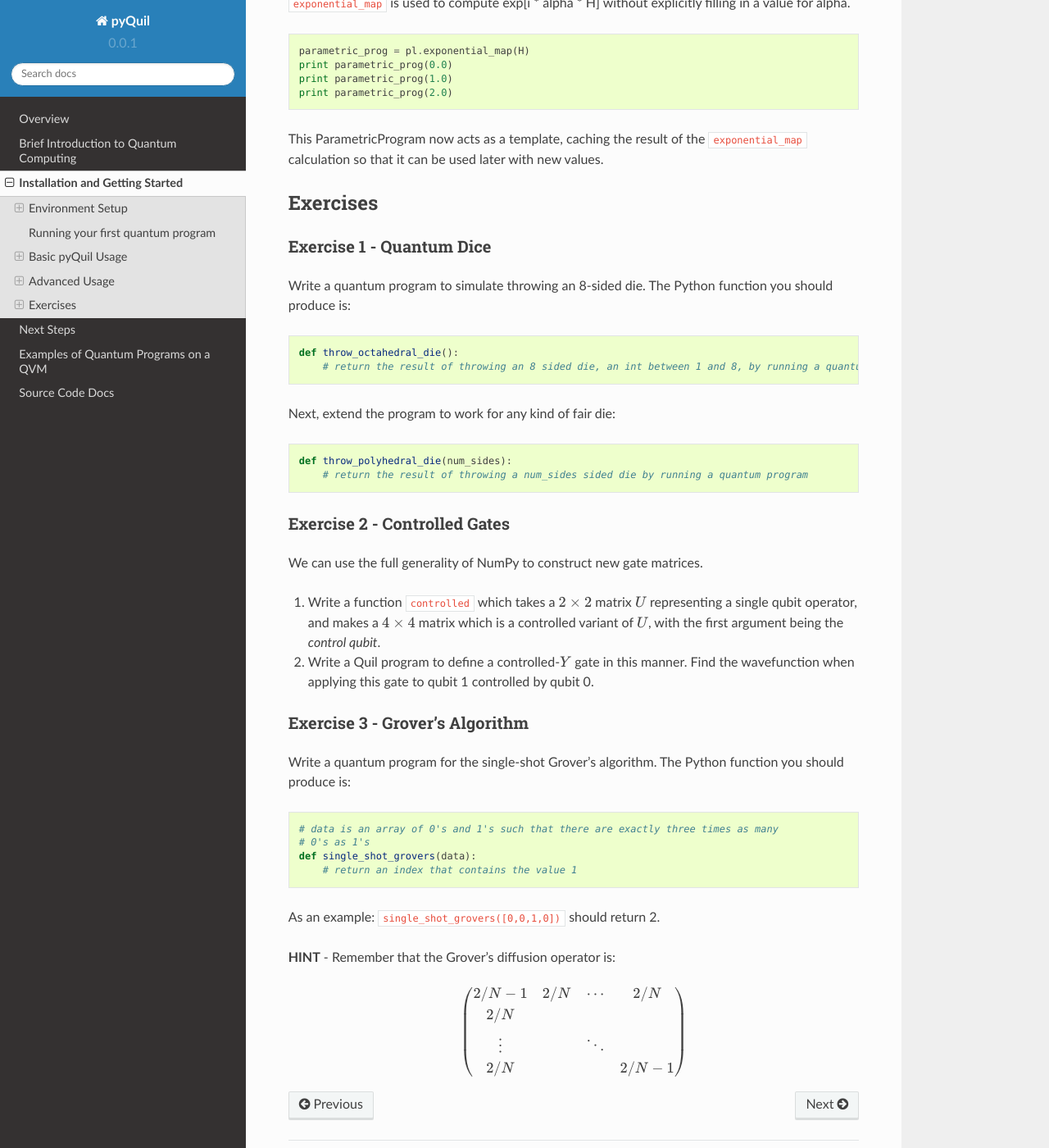
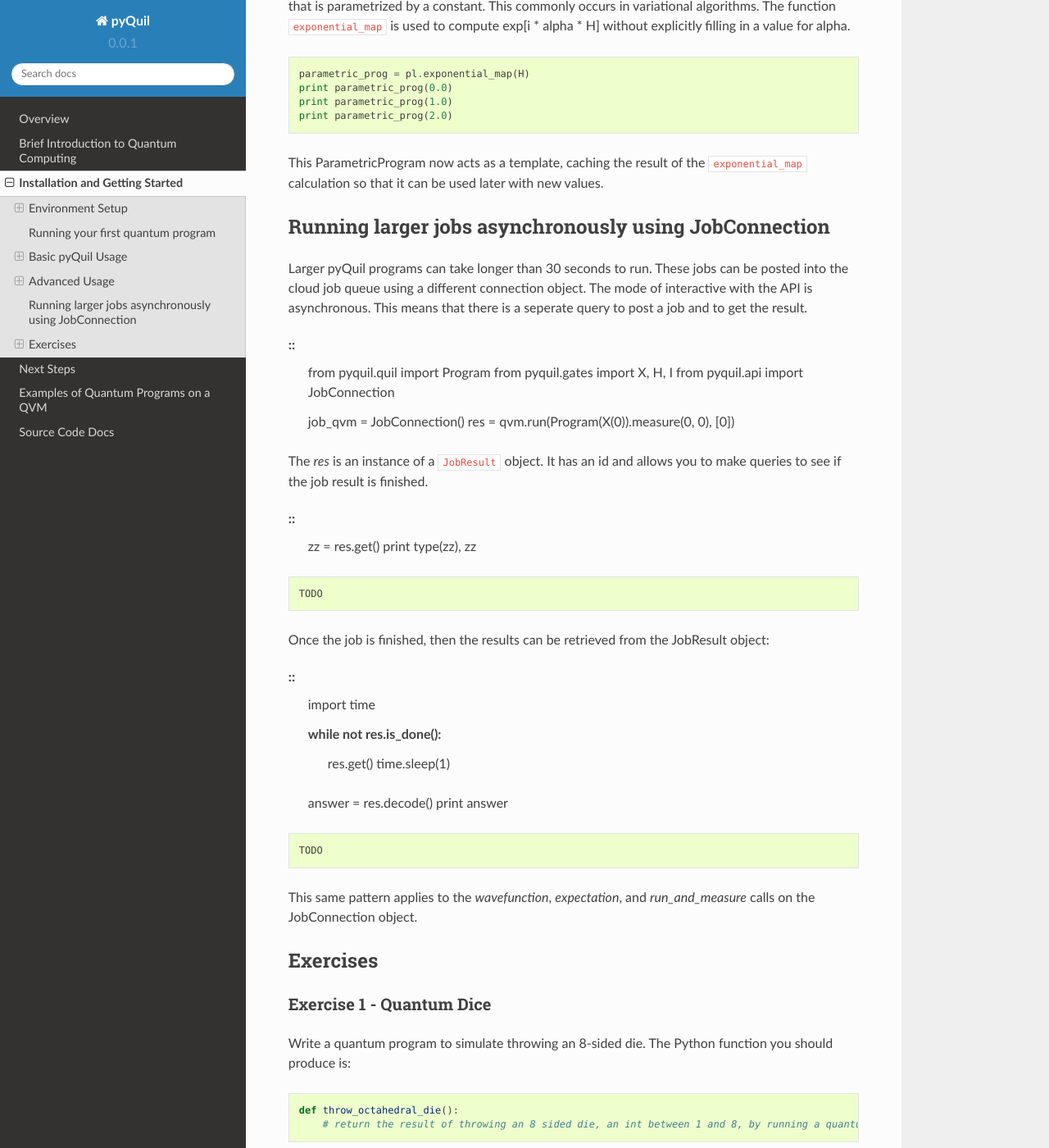
Before and after one commit to rigetti/pyquil, a Sphinx documentation site: the page built from docs/source/getting_started.rst, in a window 1280 px wide and 1400 px high, scrolled down 14792 px. Shown: the whole window at 82% size. Built offline with Sphinx 7.4.7 and the Read the Docs theme 2.0.0, drawn with Linux system fonts in a browser that asks for light colours; some of the changed text lies outside the part shown.

Commit message:
update docs for SyncConnection

```diff
--- a/docs/source/getting_started.rst
+++ b/docs/source/getting_started.rst
@@ -8,9 +8,9 @@
 .. code:: python
 
     import pyquil.quil as pq
-    import pyquil.forest as forest
+    import pyquil.api as api
     from pyquil.gates import *
-    qvm = forest.Connection()
+    qvm = api.SyncConnection()
     p = pq.Program()
     p.inst(H(0), CNOT(0, 1))
         <pyquil.pyquil.Program object at 0x101ebfb50>
@@ -25,13 +25,16 @@
    abstract machine, such as the quantum virtual machine (QVM), or on a
    real quantum processing unit (QPU). More details regarding Quil can be
    found in the `whitepaper <https://arxiv.org/abs/1608.03355>`__.
-2. **QVM**: A Quantum Virtual Machine, which is an implementation of the quantum
-   abstract machine on classical hardware. The QVM lets you use a
+2. **QVM**: A `Quantum Virtual Machine <qvm_overview.html>`_, which is an implementation of the
+   quantum abstract machine on classical hardware. The QVM lets you use a
    regular computer to simulate a small quantum computer. You can access
    the Rigetti QVM running in the cloud with your API key.
    Sign up `here <http://forest.rigetti.com>`_ to get your key.
 3. **pyQuil**: A Python library to help write and run Quil code and
    quantum programs.
+4. **QPUConnection**: pyQuil also includes some a special connection which lets you run experiments
+   on Rigetti's prototype superconducting quantum processors over the cloud.  These experiments are
+   described in more detail `here <qpu.html>`_.
 
 Environment Setup
 -----------------
@@ -147,14 +144,18 @@
 .. code:: python
 
     import pyquil.quil as pq
-    import pyquil.forest as forest
+    import pyquil.api as api
     from pyquil.gates import *
 
-Next, we want to open a connection to the QVM.
+Next, we want to open a connection to the QVM. Forest supports two types of connections through
+pyQuil.  The first is a synchronous connection that immediately runs requested jobs against the QVM.
+This will time out on longer jobs that run for more than 30 seconds. Synchronous connections are good
+for experimenting interactively as they give quick feedback.
 
 .. code:: python
 
-    qvm = forest.Connection()
+    # open a synchronous connection
+    qvm = api.SyncConnection()
 
 Now we can make a program by adding some Quil instruction using the
 ``inst`` method on a ``Program`` object.
@@ -327,10 +328,10 @@
 
 .. code:: python
 
-    seeded_cxn = forest.Connection(random_seed=17)
+    seeded_cxn = api.SyncConnection(random_seed=17)
     print(seeded_cxn.run(pq.Program(H(0)).measure(0, 0), [0], 20))
 
-    seeded_cxn = forest.Connection(random_seed=17)
+    seeded_cxn = api.SyncConnection(random_seed=17)
     # This will give identical output to the above
     print(seeded_cxn.run(pq.Program(H(0)).measure(0, 0), [0], 20))
 
@@ -789,7 +790,7 @@
     # 20% chance of a X gate being applied after gate applications and before measurements.
     gate_noise_probs = [0.2, 0.0, 0.0]
     meas_noise_probs = [0.2, 0.0, 0.0]
-    noisy_qvm = forest.Connection(gate_noise=gate_noise_probs, measurement_noise=meas_noise_probs)
+    noisy_qvm = api.SyncConnection(gate_noise=gate_noise_probs, measurement_noise=meas_noise_probs)
 
 We can test this by applying an :math:`X`-gate and measuring. Nominally,
 we should always measure ``1``.
@@ -922,6 +923,49 @@
 This ParametricProgram now acts as a template, caching the result of the ``exponential_map``
 calculation so that it can be used later with new values.
 
+Running larger jobs asynchronously using JobConnection
+------------------------------------------------------
+Larger pyQuil programs can take longer than 30 seconds to run.  These jobs can be posted into the
+cloud job queue using a different connection object.  The mode of interactive with the API is
+asynchronous.  This means that there is a seperate query to post a job and to get the result.
+
+::
+  from pyquil.quil import Program
+  from pyquil.gates import X, H, I
+  from pyquil.api import JobConnection
+
+  job_qvm = JobConnection()
+  res = qvm.run(Program(X(0)).measure(0, 0), [0])
+
+The `res` is an instance of a ``JobResult`` object.  It has an id and allows you to make queries
+to see if the job result is finished.
+
+::
+  zz = res.get()
+  print type(zz), zz
+
+.. parsed-literal::
+
+    TODO
+
+Once the job is finished, then the results can be retrieved from the JobResult object:
+
+::
+  import time
+
+  while not res.is_done():
+      res.get()
+      time.sleep(1)
+  answer = res.decode()
+  print answer
+
+.. parsed-literal::
+
+    TODO
+
+This same pattern applies to the `wavefunction`, `expectation`, and `run_and_measure` calls on the
+JobConnection object.
+
 Exercises
 ---------
 
--- a/docs/source/intro_to_qc.rst
+++ b/docs/source/intro_to_qc.rst
@@ -193,7 +193,7 @@
 Let us take a look at some code in pyQuil to see how these quantum states
 play out. We will dive deeper into quantum operations and pyQuil in
 the following sections. Note that in order to run these examples you will need
-to `install pyQuil and set up a connection to Forest <getting_started.html#getting-started>`_.
+to `install pyQuil and set up a connection to the Forest API <getting_started.html#getting-started>`_.
 Each of the code snippets below will be immediately followed by its output.
 
 .. code:: python
@@ -201,8 +201,8 @@
     # Imports for pyQuil (ignore for now)
     import numpy as np
     from pyquil.quil import Program
-    import pyquil.forest as forest
-    quantum_simulator = forest.Connection()
+    import pyquil.api as api
+    quantum_simulator = api.SyncConnection()
 
     # pyQuil is based around operations (or gates) so we will start with the most
     # basic one: the identity operation, called I. I takes one argument, the index
--- /dev/null
+++ b/docs/source/qpu.rst
@@ -0,0 +1,5 @@
+
+QPU
+===
+
+Info about the QPU, Rabi, Ramsey, and T1.
--- /dev/null
+++ b/docs/source/qvm_overview.rst
@@ -0,0 +1,18 @@
+
+The Rigetti QVM
+===============
+
+The Rigetti Quantum Virtual Machine is an implementation of the Quantum Abstract Machine from
+*A Practical Quantum Instruction Set Architecture*. [1]_  It is implemented in ANSI Common LISP and
+executes programs specified in the Quantum Instruction Language (Quil). Quil is an opinionated
+quantum instruction language: its basic belief is that in the near term quantum computers will
+operate as coprocessors, working in concert with traditional CPUs.  This means that Quil is designed
+ to execute on a Quantum Abstract Machine that has a shared classical/quantum architecture at its
+ core. The QVM is a wavefunction simulation of unitary evolution with classical control flow
+and shared quantum classical memory.
+
+Most API keys give access to the a QVM with 25 qubits, and the current QVM can currently run up to
+36 qubits.  If you would like access to more qubits or help running larger jobs, then contact us at
+softapps@rigetti.com.
+
+.. [1] https://arxiv.org/abs/1608.03355
```
Also changed, not shown: other parts of docs/source/getting_started.rst (+1 -7 lines), docs/source/overview.rst (+12 -1 lines), 1 other file.
